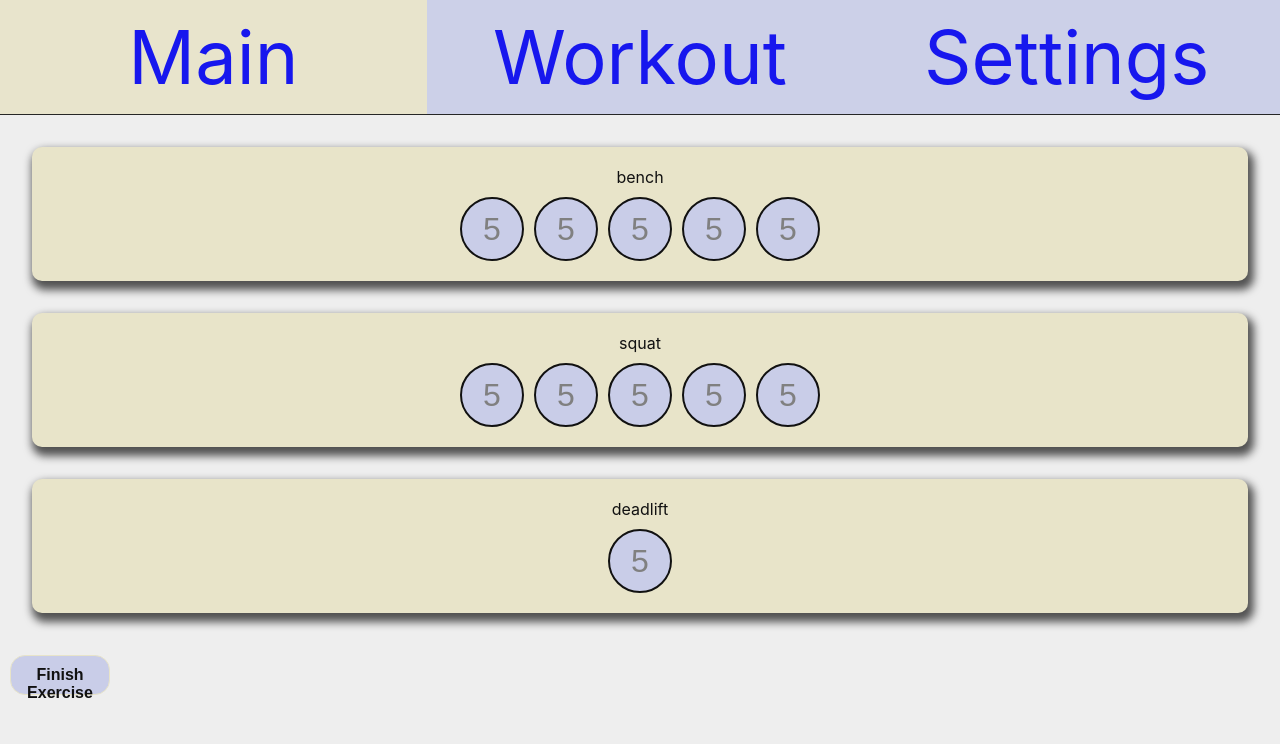
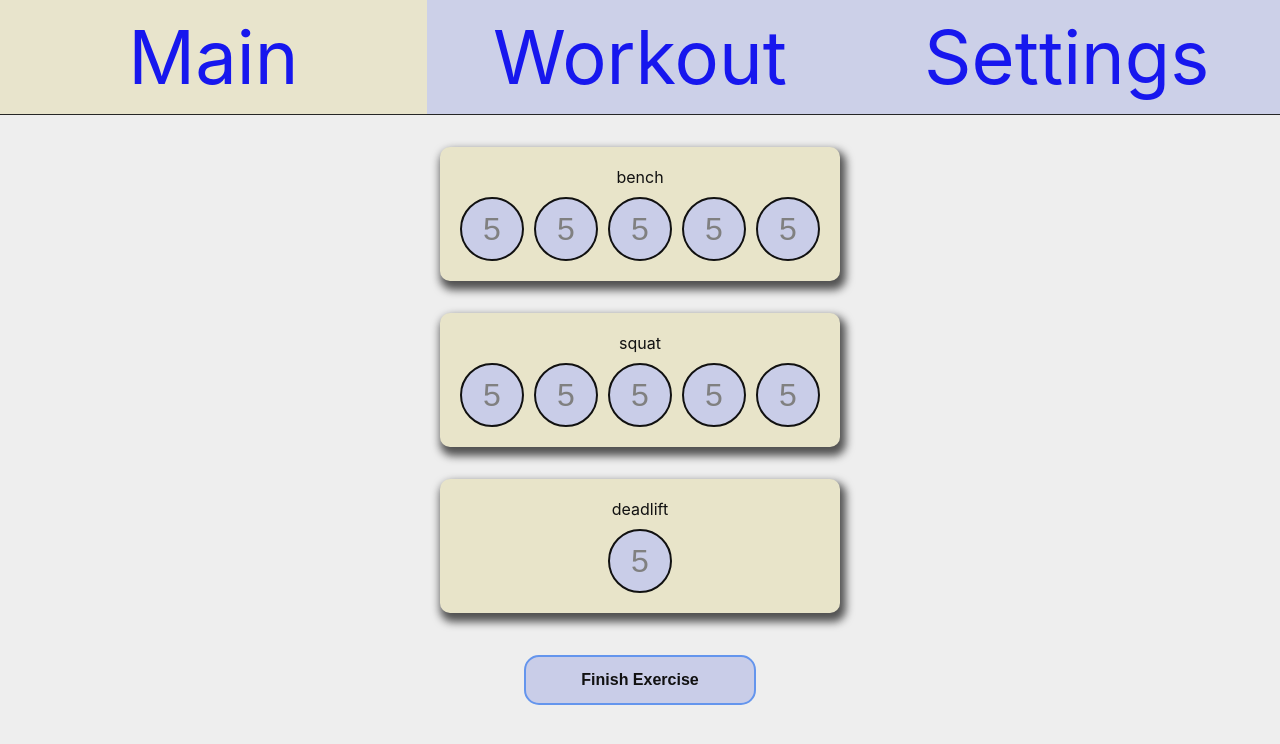
Before and after one commit to Sebosun/workout-app, a React (Create React App) app: page /workout in a window 1280 px wide. Shown: the top 744 px of the page. Built offline with nearby package versions, Linux system fonts and the light colour scheme.

Commit message:
localstorage settings

```diff
--- a/src/App.css
+++ b/src/App.css
@@ -35,8 +35,8 @@
   }
 }
 
-@media (max-width: 600px) {
-  .exerciseWrapper {
-    flex-direction: column-reverse;
-  }
-}
+/* @media (max-width: 600px) { */
+/*   .exerciseWrapper { */
+/*     flex-direction: column-reverse; */
+/*   } */
+/* } */
--- a/src/App.js
+++ b/src/App.js
@@ -8,11 +8,25 @@ import { Redirect, Route, Switch } from "react-router-dom";
 import { useEffect } from "react";
 import { timerActions } from "./store/timer-slice";
 import { useDispatch, useSelector } from "react-redux";
+import { settingsActions } from "./store/settings-slice";
 
 function App() {
   const dispatch = useDispatch();
   const timerRdx = useSelector((state) => state.timer.timer);
   const timerActive = useSelector((state) => state.timer.active);
+  const timerCooldown = useSelector((state) => state.settings.cooldown);
+
+  const readLocalStorage = () => {
+    const cooldown = localStorage.getItem("cooldown");
+    return { cooldown: cooldown };
+  };
+
+  // runs only once when the app is loaded
+  useEffect(() => {
+    const localStorage = readLocalStorage();
+
+    dispatch(settingsActions.changeCooldown(localStorage.cooldown));
+  }, []);
 
   useEffect(() => {
     if (timerActive) {
--- a/src/components/pages/Settings.js
+++ b/src/components/pages/Settings.js
@@ -4,6 +4,7 @@ import { useState } from "react";
 import Button from "../ui/Button";
 import { useDispatch, useSelector } from "react-redux";
 import { settingsActions } from "../../store/settings-slice";
+import { timerActions } from "../../store/timer-slice";
 
 const Settings = () => {
   const cooldownRedux = useSelector((state) => state.settings.cooldown);
@@ -14,19 +15,16 @@ const Settings = () => {
   const submitHandler = (e) => {
     e.preventDefault();
     dispatch(settingsActions.changeCooldown(cooldown));
+    localStorage.setItem("cooldown", cooldown);
   };
 
-  const cooldownHandler = (e) => {
-    setCooldown(e.target.value);
-  };
+  const cooldownHandler = (e) => setCooldown(e.target.value);
 
   return (
-    <div>
-      <form onSubmit={submitHandler}>
-        <CooldownForm value={cooldown} cooldownHandler={cooldownHandler} />
-        <Button> Submit</Button>
-      </form>
-    </div>
+    <form onSubmit={submitHandler}>
+      <CooldownForm value={cooldown} cooldownHandler={cooldownHandler} />
+      <Button> Submit</Button>
+    </form>
   );
 };
 
--- a/src/components/pages/WorkoutPage.js
+++ b/src/components/pages/WorkoutPage.js
@@ -8,11 +8,7 @@ const DUMMY_DATA = [
 ];
 
 const WorkoutPage = (props) => {
-  return (
-    <main className="wrapper">
-      <Workout data={DUMMY_DATA} />
-    </main>
-  );
+  return <Workout data={DUMMY_DATA} />;
 };
 
 export default WorkoutPage;
--- a/src/components/ui/Button.module.css
+++ b/src/components/ui/Button.module.css
@@ -1,13 +1,22 @@
 .button {
+  width: 50%;
+  height: 50px;
+  padding: 10px;
+  margin: 10px;
+
   font-size: 1em;
   font-weight: bold;
   color: var(--text-color);
-  width: 100px;
-  height: 40px;
-  padding: 10px;
-  margin: 10px;
-  border: 0.5px solid var(--secondary-color);
+
+  /* border: 0.5px solid var(--secondary-color); */
   border-radius: 15px;
 
   background-color: var(--tetriary-color);
+
+  border: 2px solid var(--primary-color);
 }
+
+.button:hover {
+  background-color: var(--primary-color);
+  cursor: pointer;
+}
--- a/src/components/workout/Excercise.js
+++ b/src/components/workout/Excercise.js
@@ -1,6 +1,5 @@
 import React, { useState } from "react";
 import { useDispatch, useSelector } from "react-redux";
-import useReset from "../../hooks/useReset";
 import { timerActions } from "../../store/timer-slice";
 import classes from "./Excercise.module.css";
 
--- a/src/components/workout/Excercise.module.css
+++ b/src/components/workout/Excercise.module.css
@@ -7,9 +7,13 @@
 .rep {
   width: calc(1.5em + 2vh);
   height: calc(1.5em + 2vh);
+
+  font-size: 2em;
+
+  color: var(--text-color);
   background-color: var(--primary-color);
-  font-size: 2em;
-  color: var(--text-color);
+  cursor: pointer;
+
   border-radius: 100%;
   border: 2px solid var(--text-color);
 }
@@ -22,3 +26,9 @@
   background-color: var(--tetriary-color);
   color: grey;
 }
+
+@media (max-width: 600px) {
+  .exerciseWrapper {
+    flex-direction: column-reverse;
+  }
+}
--- a/src/components/workout/RestTimer.js
+++ b/src/components/workout/RestTimer.js
@@ -9,9 +9,6 @@ const RestTimer = ({ disableRest, className }) => {
   return (
     <div className={className}>
       <p>{timerRdx}</p>
-      <button onClick={() => dispatch(timerActions.handleAction(false))}>
-        Disable
-      </button>
     </div>
   );
 };
--- a/src/components/workout/Workout.js
+++ b/src/components/workout/Workout.js
@@ -1,17 +1,17 @@
-import React, { useState } from "react";
+import React from "react";
+import { useSelector } from "react-redux";
+
 import Card from "../ui/Card";
+import Button from "../ui/Button";
+
 import Excercise from "./Excercise";
 import RestTimer from "./RestTimer";
+
 import classes from "./Workout.module.css";
-import { useSelector } from "react-redux";
-import Button from "../ui/Button";
 
 const Workout = (props) => {
-  const cooldown = useSelector((state) => state.settings.cooldown);
   const active = useSelector((state) => state.timer.active);
 
-  const [rest, setRest] = useState(false);
-  const [timer, setTimer] = useState(cooldown);
   //TODO for later - generate as many "places" as the highest set exercise - maybe max 5 ?
   // but make those other extra exercises disabled and unintarractible
 
@@ -25,11 +25,11 @@ const Workout = (props) => {
   });
 
   return (
-    <>
+    <main className={classes.wrapper}>
       {active && <RestTimer className={classes.timer} />}
       {exercisesMapped}
       <Button>Finish Exercise</Button>
-    </>
+    </main>
   );
 };
 
--- a/src/components/workout/Workout.module.css
+++ b/src/components/workout/Workout.module.css
@@ -1,3 +1,8 @@
+.wrapper {
+  text-align: center;
+  margin: 0 auto;
+}
+
 .exerciseWrapper {
   padding: 20px;
   margin: 2em;
@@ -10,7 +15,6 @@
 
 .exerciseWrapper > div {
   color: var(--text-color);
-  /* margin-left: 2em; */
 }
 
 .timer {
--- a/src/store/settings-slice.js
+++ b/src/store/settings-slice.js
@@ -4,7 +4,7 @@ const settingsSlice = createSlice({
   name: "settings",
   initialState: {
     theme: "light",
-    cooldown: 50,
+    cooldown: 30,
   },
   reducers: {
     changeCooldown(state, action) {
--- a/src/store/timer-slice.js
+++ b/src/store/timer-slice.js
@@ -4,8 +4,8 @@ import { useSelector } from "react-redux";
 const timerSlice = createSlice({
   name: "timer",
   initialState: {
-    active: true,
-    timer: 2,
+    active: false,
+    timer: 5,
   },
   reducers: {
     tickTimer(state) {
```
